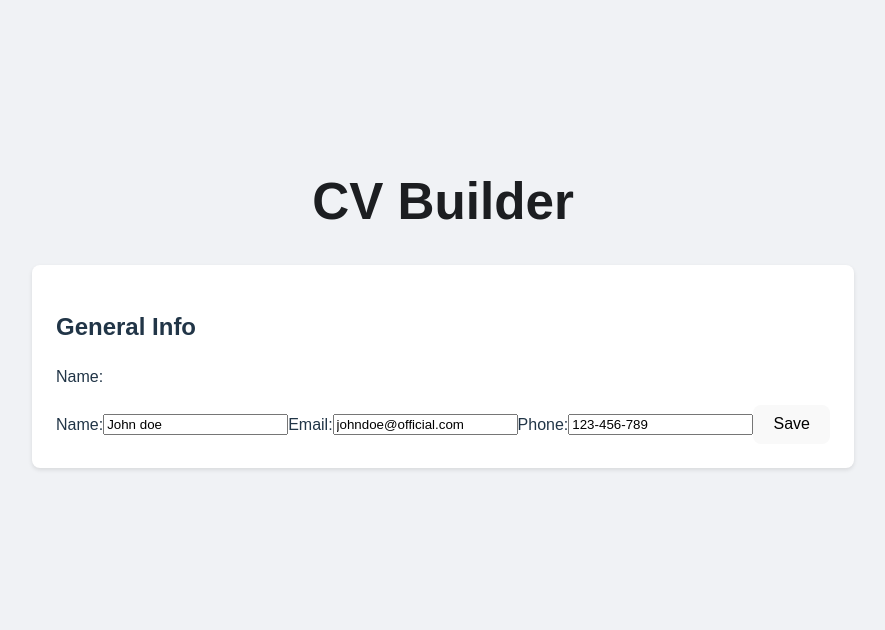
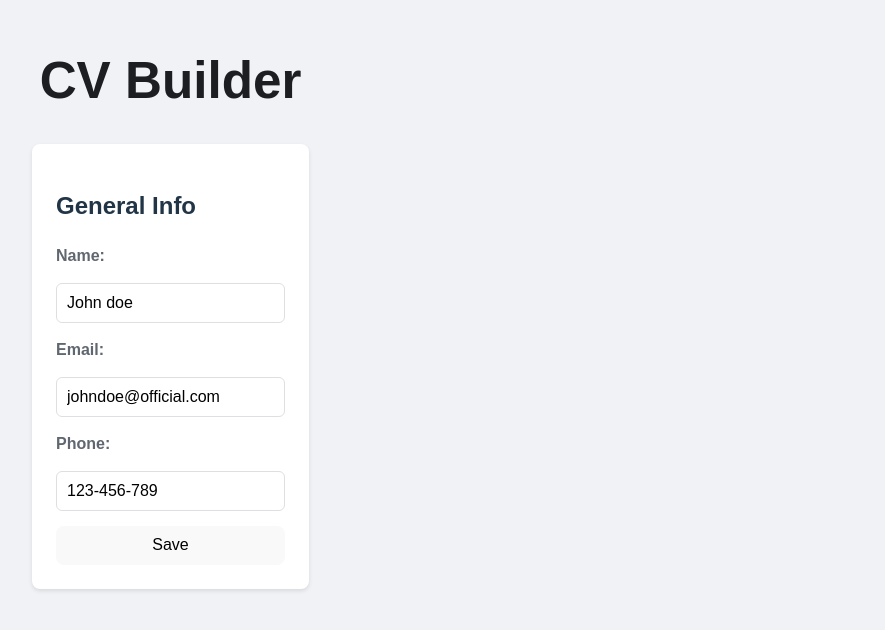
Before and after one commit to starquill/CB_Builder, a React (Vite) app: page / in a window 1280 px wide. Shown: the part 118-748 px from the top of the page, without its empty margins (0-885 px from the left). Built offline with nearby package versions, Linux system fonts and the light colour scheme.

Commit message:
style: Add styles for form, labels, and inputs

```diff
--- a/src/App.css
+++ b/src/App.css
@@ -16,3 +16,19 @@ h1{
   max-width: 800px;
   margin: 20px auto;
 }
+form{
+  display: flex;
+  flex-direction: column;
+  gap: 15px;
+}
+label{
+  font-weight: bold;
+  font-size: 1rem;
+  color: #606770;
+}
+input{
+  padding: 10px;
+  border: 1px solid #dddfe2;
+  border-radius: 6px;
+  font-size: 1rem;
+}
--- a/src/App.jsx
+++ b/src/App.jsx
@@ -34,7 +34,6 @@ function GeneralInfo(){
   <div className="card-section">
   <h2>General Info</h2>
   <form onSubmit={handleSubmit}>
-  <p>Name:{name}</p>
   <label htmlFor="name">Name:</label>
   <input type="text"
       id="name"
```
